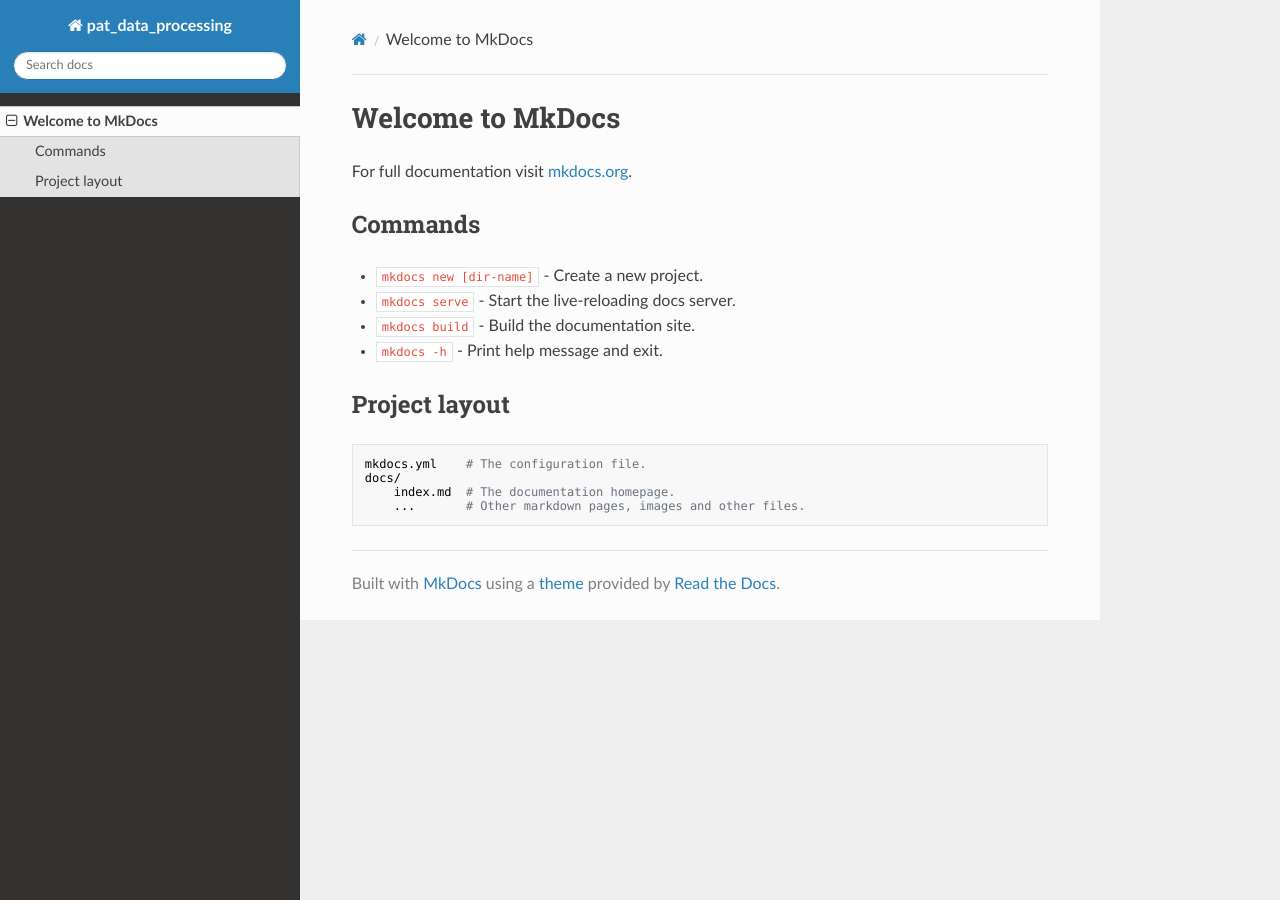
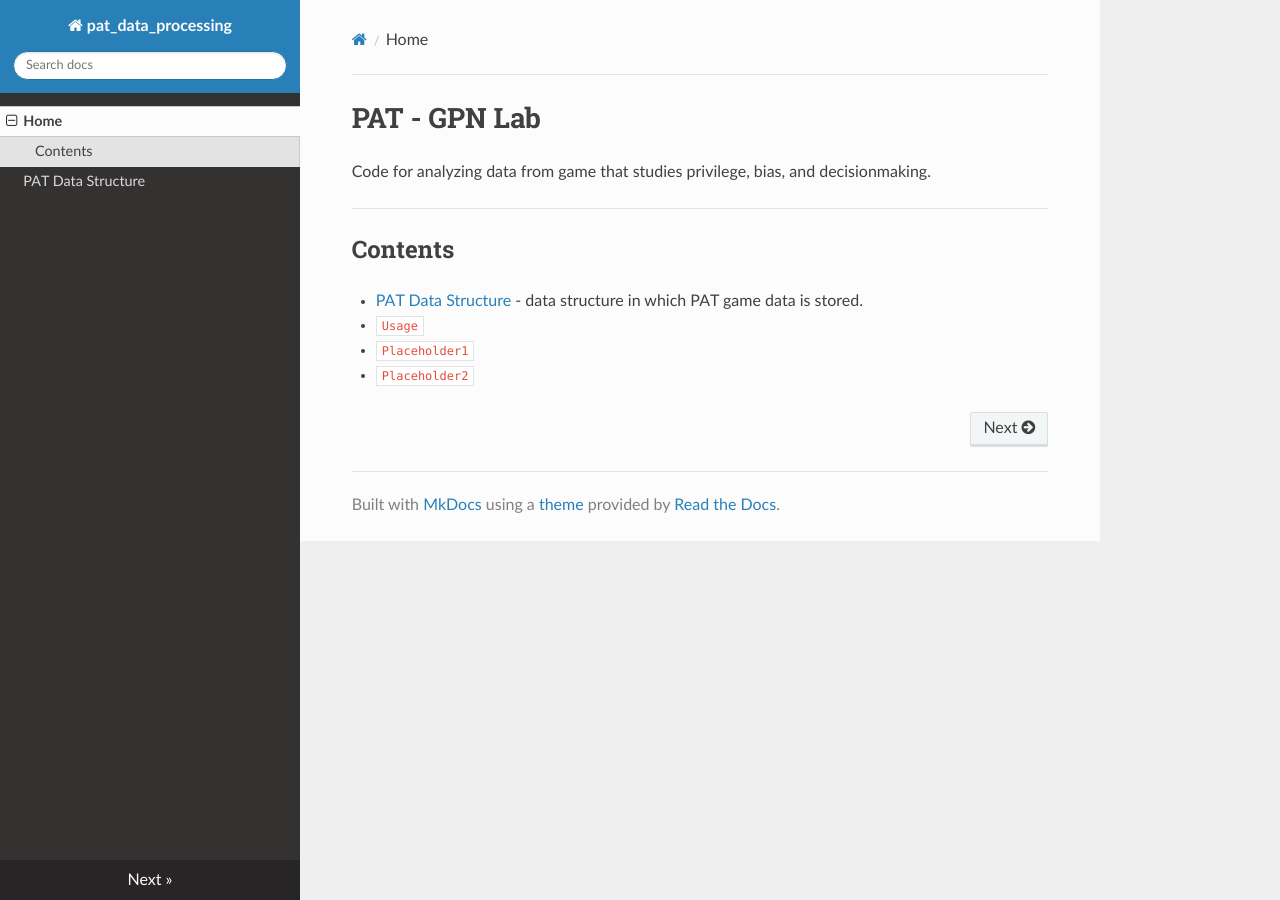
Before and after one commit to nxdens/pat-data-processing, an MkDocs documentation site: the page built from docs/index.md, in a window 1280 px wide. Built offline with MkDocs 1.6.1, drawn with Linux system fonts in a browser that asks for light colours; nearby versions of some CDN libraries.

Commit message:
pushing onto documentation

```diff
--- a/docs/index.md
+++ b/docs/index.md
@@ -1,17 +1,12 @@
-# Welcome to MkDocs
+# PAT - GPN Lab
 
-For full documentation visit [mkdocs.org](https://www.mkdocs.org).
+Code for analyzing data from game that studies privilege, bias, and decisionmaking.
 
-## Commands
+---
 
-* `mkdocs new [dir-name]` - Create a new project.
-* `mkdocs serve` - Start the live-reloading docs server.
-* `mkdocs build` - Build the documentation site.
-* `mkdocs -h` - Print help message and exit.
+## Contents
 
-## Project layout
-
-    mkdocs.yml    # The configuration file.
-    docs/
-        index.md  # The documentation homepage.
-        ...       # Other markdown pages, images and other files.
+* [PAT Data Structure](pat_data_structure.md) - data structure in which PAT game data is stored.
+* `Usage`
+* `Placeholder1`
+* `Placeholder2`
--- a/mkdocs.yml
+++ b/mkdocs.yml
@@ -1,2 +1,6 @@
 site_name: pat_data_processing
 theme: readthedocs
+
+nav:
+  - Home: index.md
+  - PAT Data Structure: pat_data_structure.md
```
Also changed, not shown: docs/pat_data_structure.md (added, +59 -0 lines).
